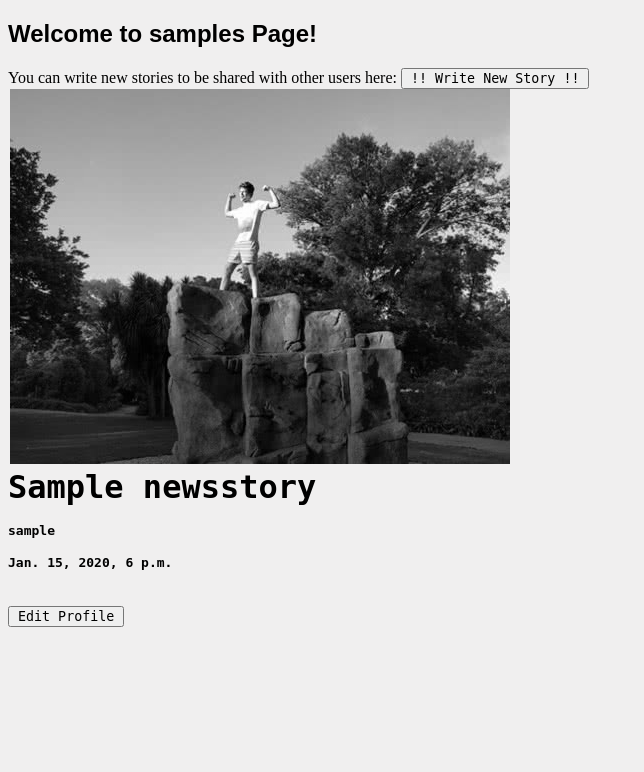
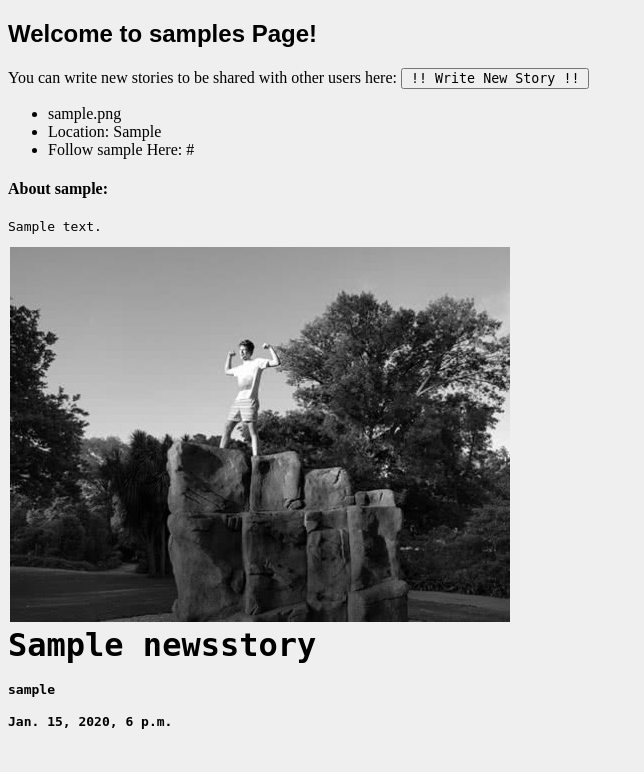
Before and after one commit to SheCodesAus/she-codes-django-news-project-HannahHollywood, a Django app: page /users/profile/1/ in a window 1280 px wide. Shown: the part 87-859 px from the top of the page, without its empty margins (0-644 px from the left). Before the commit the page ends 714 px from the top, so only its background shows below. Run offline with Django 4.2, Linux system fonts and the light colour scheme; tables that the repository leaves empty hold one stand-in row (values such as "Sample post"); parts of the project's set-up code (start-up, migrations or seed data) failed here and were passed over; some web fonts are replaced.

Commit message:
Updates to User Profile Page
Made it so only the logged-in user can edit their profile.

```diff
--- a/she_codes_news/users/templates/users/userProfileHome.html
+++ b/she_codes_news/users/templates/users/userProfileHome.html
@@ -7,6 +7,19 @@
 <div class="user-add-story">
     You can write new stories to be shared with other users here:
     <button><a href="{% url 'news:newStory' %}">!! Write New Story !!</a></button>
+</div>
+
+<div class="user-profile-info">
+  <ul>
+    <li>{{ customuser.avatar }}</li>
+    <li>Location: {{ customuser.location }}</li>
+    <li>Follow {{ customuser.username }} Here: {{ customuser.social_media_link }}</li>
+  </ul>
+
+  <h4>About {{ customuser.username }}:</h4>
+  <p>
+    {{ customuser.bio }}
+  </p>
 </div>
 
 <div id="stories">
@@ -19,6 +32,11 @@
   {% endif %}
 </div>
 
-<button><a href="{% url 'users:editProfile' %}">Edit Profile</a></button>
+{% comment %} NOTE: need to make it so that when the user is logged in they can edit the page {% endcomment %}
+{% comment %} BUT: if they go to someone else's profile, the edit button disappears {% endcomment %}
+{% if request.user == customuser %}
+  <button><a href="{% url 'users:editProfile' %}">Edit Profile</a></button>
+{% else %}
+{% endif %}
 
 {% endblock %}
--- a/she_codes_news/users/views.py
+++ b/she_codes_news/users/views.py
@@ -38,3 +38,4 @@ class EditUserProfileView(UpdateView):
 class UserProfileView(generic.DetailView):
     model = CustomUser
     template_name = 'users/userProfileHome.html'
+    # context_object_name = 'profile'
```
